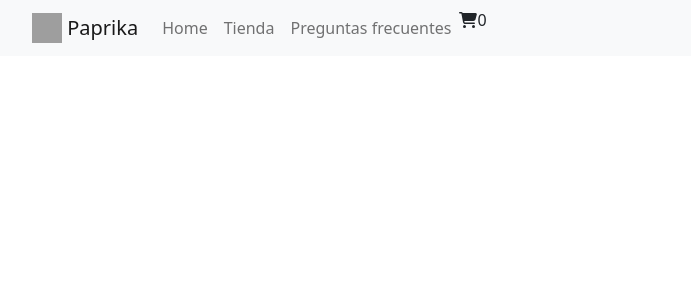
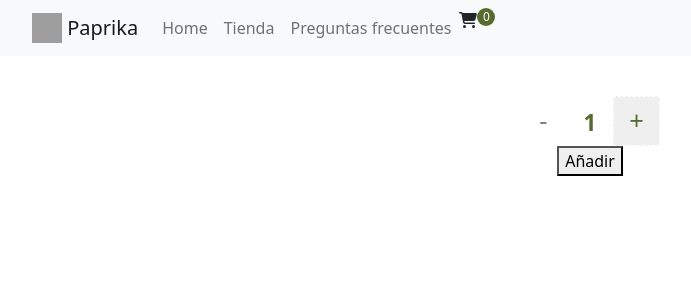
Before and after one commit to melisaailensalazar/paprikast, a React (Create React App) app: page / in a window 1280 px wide. Shown: the top 300 px of the page, without its empty margins (50-741 px from the left). Built offline with nearby package versions, Linux system fonts and the light colour scheme; grey boxes are pictures that could not be loaded.

Commit message:
Botón contador

```diff
--- a/package.json
+++ b/package.json
@@ -1,8 +1,9 @@
 {
+  "homepage": "https://melisaailensalazar.github.io/paprikast",
   "name": "paprikastore",
   "version": "0.1.0",
   "private": false,
-  "homepage": "https://melisaailensalazar.github.io/paprikast",
+
   "dependencies": {
     "@fortawesome/fontawesome-svg-core": "^6.1.2",
     "@fortawesome/free-solid-svg-icons": "^6.1.2",
--- a/src/App.js
+++ b/src/App.js
@@ -2,11 +2,16 @@ import React from "react";
 import NavBar from "./components/NavBar/NavBar";
 import ItemListContainer from "./components/Productos/ItemListContainer";
 import "bootstrap/dist/css/bootstrap.min.css";
+import ItemCount from "./components/Productos/ItemCount";
 
 function App() {
+  const onAdd = (qty) => {
+    alert(`Agregaste ${qty} productos`);
+  };
   return (
     <>
       <NavBar />
+      <ItemCount onAdd={onAdd} initial={1} stock={7} />
     </>
   );
 }
--- a/src/components/NavBar/CartWidget.js
+++ b/src/components/NavBar/CartWidget.js
@@ -1,13 +1,14 @@
 import React from "react";
-import ReactDOM from "react-dom";
+import qty from "../Productos/ItemCount";
 import { FontAwesomeIcon } from "@fortawesome/react-fontawesome";
 import { faCartShopping } from "@fortawesome/free-solid-svg-icons";
+import "../styles/CartWidget.css";
 
 const CartWidget = () => {
   return (
     <div className="cart">
       <FontAwesomeIcon name="cart" icon={faCartShopping} />
-      <span class="item__total">0</span>
+      <span class="qty-display">0</span>
     </div>
   );
 };
--- /dev/null
+++ b/src/components/Productos/ItemCount.js
@@ -0,0 +1,55 @@
+import React from "react";
+import { useState } from "react";
+
+import "../styles/ItemCount.css";
+
+const ItemCount = ({ onAdd, initial, stock }) => {
+  //initial = 1; //El número inicial de un contador, por sentido común tiene que ser mayor o igual a 1
+  //stock = 7; //Limita el count, pensado en el stock de un producto
+
+  //hook de estado
+  const [qty, setQty] = useState(initial);
+
+  //esta función recibe por parámetro un número que se sumará al valor inicial
+  //del estado qty. De esta manera podremos sumar y restar con una misma función
+  const addProduct = (num) => {
+    setQty(qty + num);
+  };
+
+  return (
+    <div className="count-container">
+      <div className="count-container__contador">
+        <button
+          className="count-container__button"
+          onClick={() => addProduct(-1)}
+          //disabled es una propiedad de los inputs y buttons en html, por defecto disabled tiene un valor booleano en true, sin embargo podemos aprovechar que en jsx podemos mezclar html y javascript para aplicar una operación lógica de comparación que devolverá un true si es que el valor inicial y la cantidad son la misma
+          //Esto hará que no podamos seguir ejecutando la función para restar
+          disabled={qty === initial}
+        >
+          -
+        </button>
+        <span className="count-container__qty">{qty}</span>
+        <button
+          className="count-container__button"
+          onClick={() => addProduct(+1)}
+          //en este otro botón, aplico una operación lógica de comparación que devolverá true cuando la cantidad sea igual al stock, esto evitará que pueda seguir sumando. Esto es muy útil porque reduzco el costo computacional ya que evito directamente que se ejecute la función addProduct.
+          disabled={qty === stock}
+        >
+          +
+        </button>
+      </div>
+
+      <button
+        className="button-primary"
+        onClick={() => {
+          onAdd(qty);
+        }}
+        disabled={stock === 0 ? true : null}
+      >
+        Añadir
+      </button>
+    </div>
+  );
+};
+
+export default ItemCount;
--- /dev/null
+++ b/src/components/styles/CartWidget.css
@@ -0,0 +1,18 @@
+.cart-widget {
+    position: relative;
+    cursor: pointer;
+    text-align: center;
+}
+
+.qty-display {
+    display: inline-block;
+    width: 18px;
+    height: 18px;
+    background-color: darkolivegreen;
+    color:white;
+    border-radius: 50%;
+    font-size: 12px;
+    position: absolute;
+    text-align: center;
+    line-height: 17px;
+}
--- /dev/null
+++ b/src/components/styles/ItemCount.css
@@ -0,0 +1,45 @@
+.count-container {
+    display: flex;
+    flex-direction: column;
+    justify-content: center;
+    align-items: center;
+}
+
+.count-container__contador {
+    display: grid;
+    grid-template: 1fr / 1fr 1fr 1fr;
+    width: 140px;
+    height: 50px;
+    font-weight: 600;
+    font-size: 1.4rem;
+    margin: 40px auto 0;
+}
+
+.count-container__button {
+    color: darkolivegreen;
+    width: 100%;
+    height: 100%;
+    border: 1px dashed white;
+    font-size: 1.6rem;
+    transition: all 250ms ease-out;
+}
+
+.count-container__button:hover {
+    border: none;
+    color: darkolivegreen;
+    background-color: white;
+}
+
+.count-container__button[disabled] {
+    color: grey;
+    background-color: transparent;
+    border: 1px dashed white;
+}
+
+.count-container__qty {
+    text-align: center;
+    height: 100%;
+    padding-top: 10px;
+    color: darkolivegreen;
+    background-color: white;
+}
```
